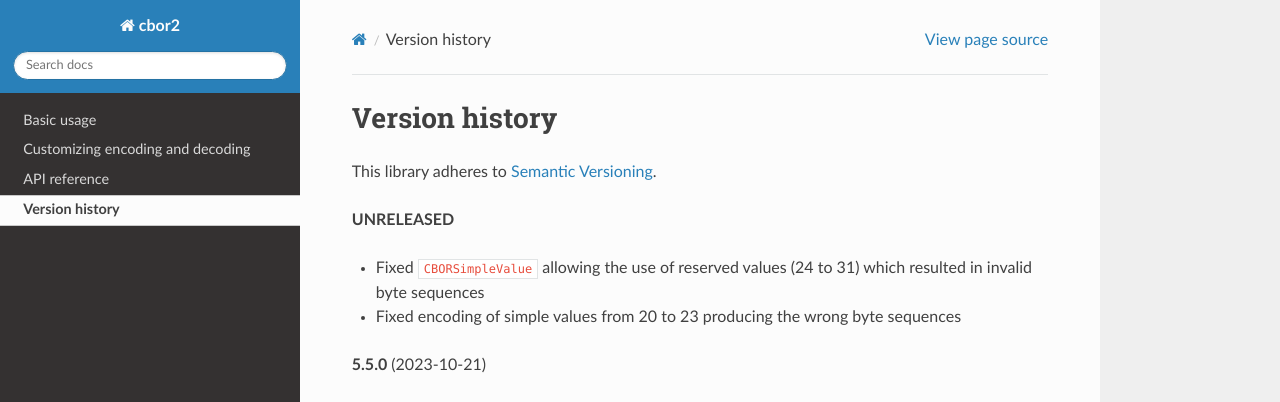
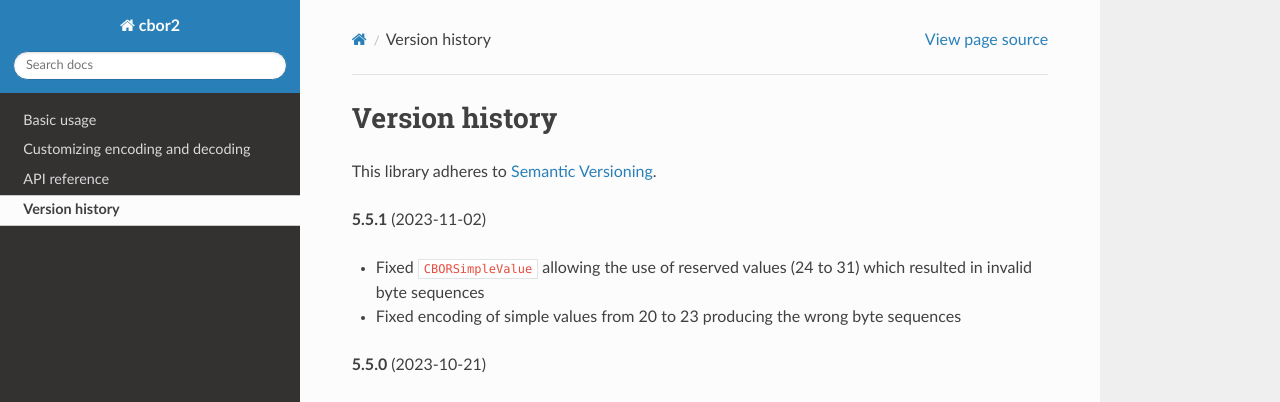
Before and after one commit to agronholm/cbor2, a Sphinx documentation site: the page built from docs/versionhistory.rst, in a window 1280 px wide and 900 px high. Shown: the top 402 px of the window. Built offline with Sphinx 7.4.7 and the Read the Docs theme 2.0.0, drawn with Linux system fonts in a browser that asks for light colours; the version number could not be read and is left out.

Commit message:
Bumped up the version

```diff
--- a/docs/versionhistory.rst
+++ b/docs/versionhistory.rst
@@ -5,7 +5,7 @@ Version history
 
 This library adheres to `Semantic Versioning <http://semver.org/>`_.
 
-**UNRELEASED**
+**5.5.1** (2023-11-02)
 
 - Fixed ``CBORSimpleValue`` allowing the use of reserved values (24 to 31) which resulted in
   invalid byte sequences
```
